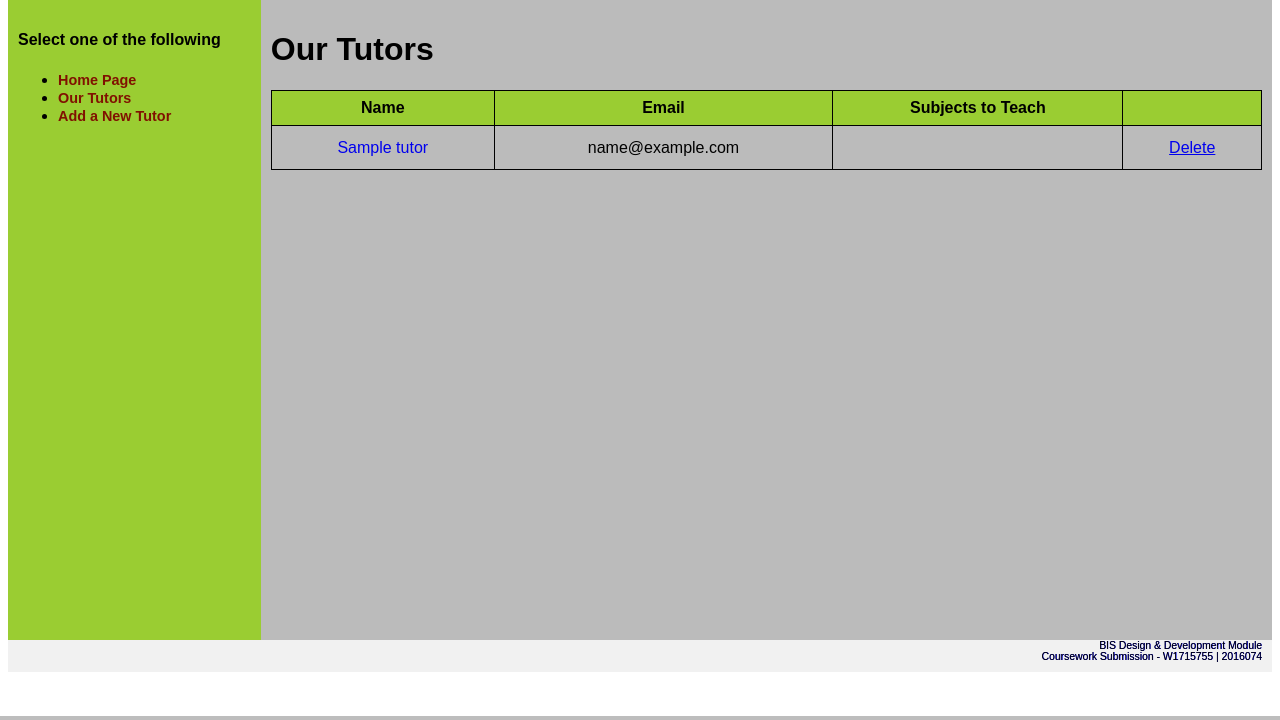
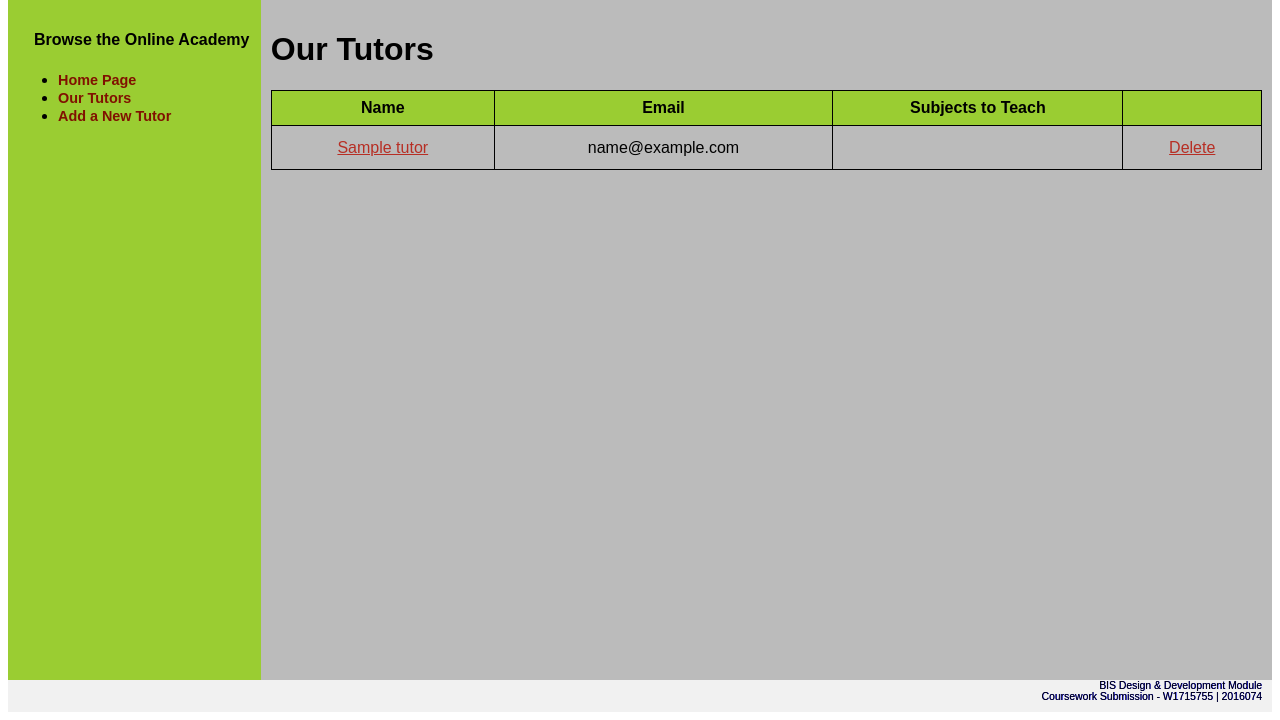
Before and after one commit to SeanCassiere/L5-BISDD-CW2, a PHP site: page /our_tutors.php in a window 1280 px wide. Shown: the part 84-804 px from the top of the page. Run offline with PHP 8.4, Linux system fonts and the light colour scheme; tables that the repository leaves empty or names only in its code hold one stand-in row (values such as "Sample post").

Commit message:
CSS Changes

```diff
--- a/Part-B/public/dist/css/style.css
+++ b/Part-B/public/dist/css/style.css
@@ -25,7 +25,7 @@ body {
 .column {
   float: left;
   padding: 10px;
-  min-height: 80vh;
+  min-height: 85vh;
 }
 
 /* Left and right column */
@@ -33,9 +33,6 @@ body {
 	background-color: yellowgreen; width: 20%; height: 100%;
 }
 
-.column.side a {text-decoration: none; font-weight: 800; font-size: 0.9rem;}
-.column.side a, .column.side a:visited {color: #801100}
-.column.side a:focus, .column.side a:hover {color: #009DC8}
 
 /* Middle column */
 .column.middle {
@@ -59,10 +56,17 @@ body {
   text-shadow: 0.3px 0.3px blue;
 }
 
+/* Personal Styling */
 table, th, td { border: 1px solid black; border-collapse: collapse; text-align: center; }
 td {padding: 0.5rem;}
 td.left {font-weight: bold; background-color: yellowgreen;}
 td input, td textarea {width: 100%;}
+.column.side a {text-decoration: none; font-weight: 800; font-size: 0.9rem;}
+.column.side a, .column.side a:visited {color: #801100}
+.column.side a:focus, .column.side a:hover {color: #009DC8}
+a {text-decoration: underline; transition: color 150ms ease-in-out;}
+a, a:visited {color: #B72E24;}
+a:hover, a:focus {color: #D30EC4;}
 
 /* Responsive layout - makes the three columns stack on top of each other instead of next to each other */
 @media (max-width: 600px) {
--- a/Part-B/public/dist/shared/navigation.html
+++ b/Part-B/public/dist/shared/navigation.html
@@ -1,4 +1,4 @@
-<h4> Select one of the following </h4>
+<h4 style="margin-left: 1rem"> Browse the Online Academy </h4>
 <ul>
 	<li> <a href ="index.php"> Home Page </a> </li>
 	<li> <a href ="our_tutors.php"> Our Tutors </a> </li>
--- a/Part-B/public/our_tutors.php
+++ b/Part-B/public/our_tutors.php
@@ -39,7 +39,7 @@ require_once('../private/initialise.php');
 		echo "</tr>";
 		foreach ($all_tutors as $obj) {
 			echo "<tr>";
-			echo "<td style='padding: 0.8rem'><a href='view.php?id=".$obj->id."' style='text-decoration: none;'>".$obj->name."</td>";
+			echo "<td style='padding: 0.8rem'><a href='view.php?id=".$obj->id."'>".$obj->name."</a></td>";
 			echo "<td style='padding: 0.8rem'>".$obj->email."</td>";
 			echo "<td style='padding: 0.8rem'>".$obj->subjectsToTeach."</td>";
 			echo "<td style='padding: 0.8rem'><a href='delete.php?id=".$obj->id."'>Delete</a></td>";
```
